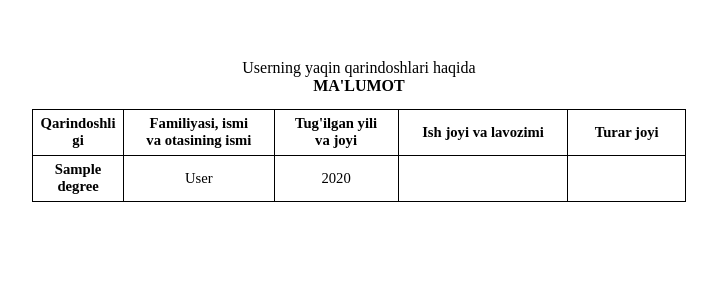
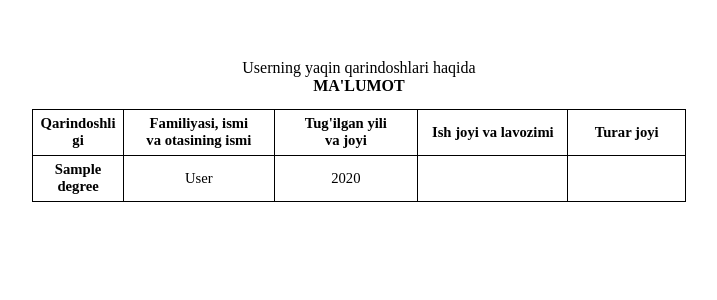
Before and after one commit to dasturchi-cu/dastyor-AI, a Python web app: template templates/obyektivka_template.html in a window 1280 px wide. Shown: the part 1145-1445 px from the top of the page, without its empty margins (313-1030 px from the left). Run offline with Jinja, Linux system fonts and the light colour scheme; the template is opened without the code that fills it: most values are stand-ins (such as "Sample title", 1, 10 or a date in 2020); grey boxes marked "Sample" are stand-in pictures.

Commit message:
fix: adjust Tug'ilgan yili/joyi column to 2164 twips and match HTML percentages (Col 3: 22%, Col 4: 23%) to avoid 3-line wrapping completely

```diff
--- a/features/obyektivka/layout.py
+++ b/features/obyektivka/layout.py
@@ -59,7 +59,7 @@ IND_WORK_HANGING_TWIPS = 1622
 IND_REL_COL0_TWIPS = -113
 
 # Qarindoshlar jadvali ustunlari (dxa)
-REL_COL_DXA = (1500, 2400, 1900, 2364, 1700)
+REL_COL_DXA = (1400, 2300, 2164, 2300, 1700)
 
 _REL_TOTAL = sum(REL_COL_DXA)
 REL_COL_PCT = tuple(round(w * 100 / _REL_TOTAL, 2) for w in REL_COL_DXA)
--- a/templates/obyektivka_template.html
+++ b/templates/obyektivka_template.html
@@ -460,8 +460,8 @@
         <tr>
           <th style="width:14%">{%- if d.lang == 'uz_cyr' -%}Қариндош-<br>лиги{%- else -%}{{ L.qar }}{%- endif -%}</th>
           <th style="width:23%">{%- if d.lang == 'uz_cyr' -%}Фамилияси, исми <br>ва отасининг исми {%- else -%}Familiyasi, ismi <br>va otasining ismi {%- endif -%}</th>
-          <th style="width:19%">{%- if d.lang == 'uz_cyr' -%}Туғилган йили <br>ва жойи{%- else -%}Tug'ilgan yili <br>va joyi{%- endif -%}</th>
-          <th style="width:26%">{{ L.ish }}</th>
+          <th style="width:22%">{%- if d.lang == 'uz_cyr' -%}Туғилган йили <br>ва жойи{%- else -%}Tug'ilgan yili <br>va joyi{%- endif -%}</th>
+          <th style="width:23%">{{ L.ish }}</th>
           <th style="width:18%">{{ L.tur }}</th>
         </tr>
       </thead>
```
